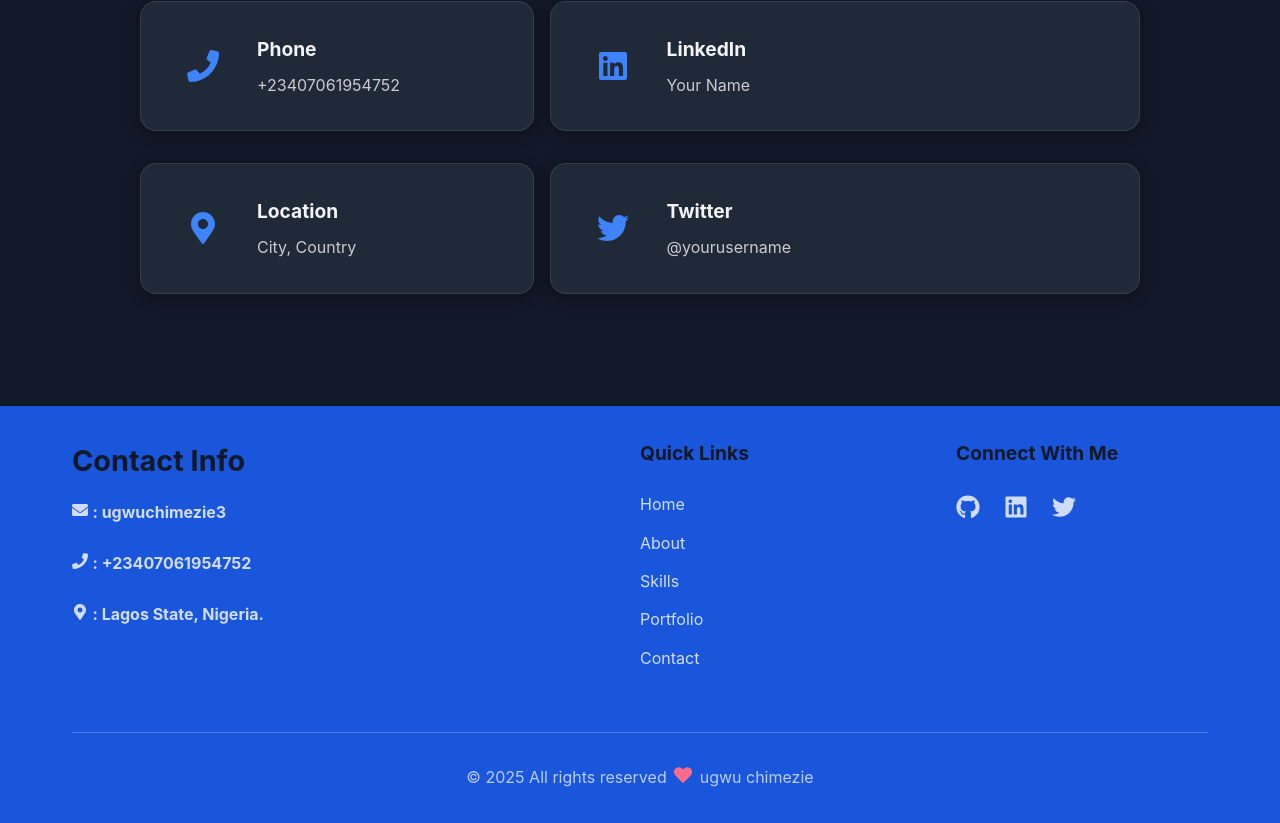
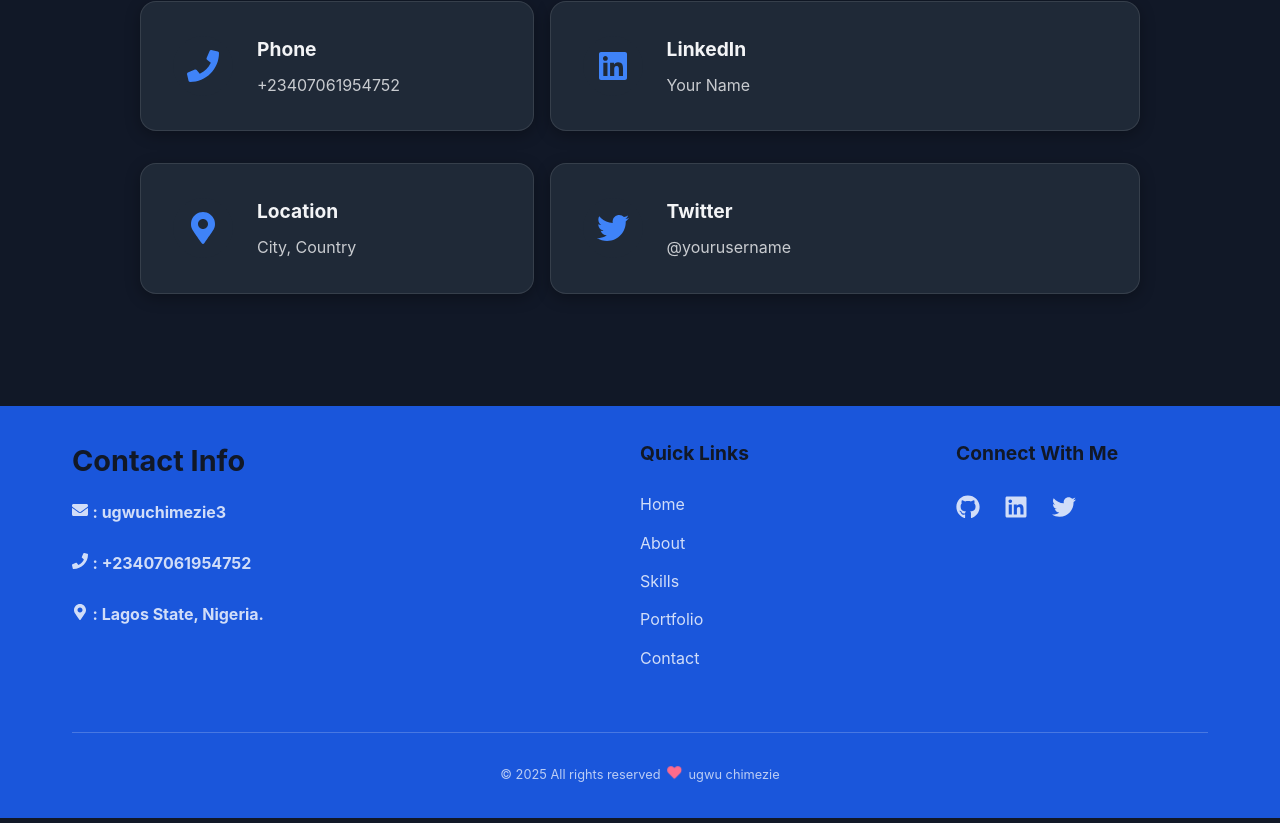
Before and after one commit to chimex53/portfolio, a React (Vite) app: page / in a window 1280 px wide. Shown: the part 6640-7463 px from the top of the page. Built offline with nearby package versions, Linux system fonts and the light colour scheme.

Commit message:
Reduced footer font size

```diff
--- a/src/components/footer/Footer.module.css
+++ b/src/components/footer/Footer.module.css
@@ -85,6 +85,7 @@
   padding-top: 2rem;
   border-top: 1px solid rgba(255, 255, 255, 0.2);
   color: rgba(255, 255, 255, 0.8);
+  font-size: 0.8rem;
 }
 
 .copyright p {
```
